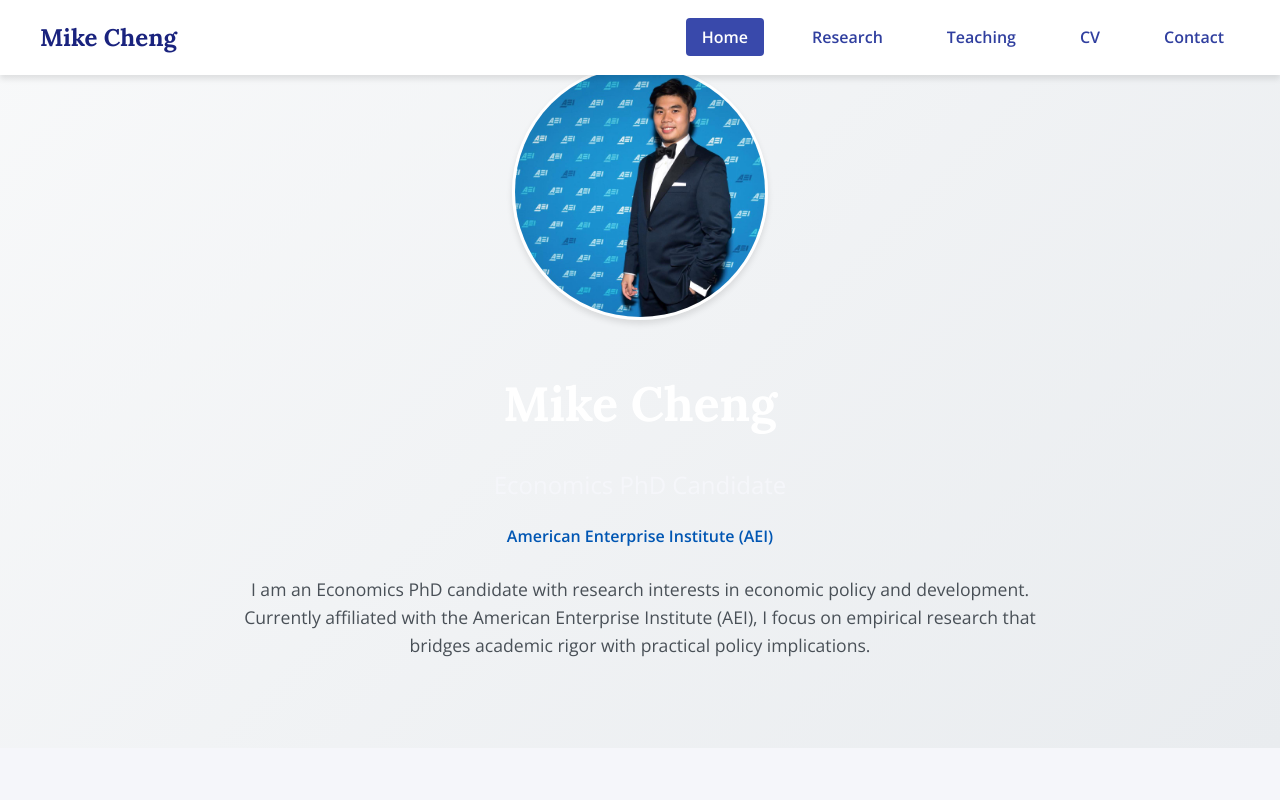
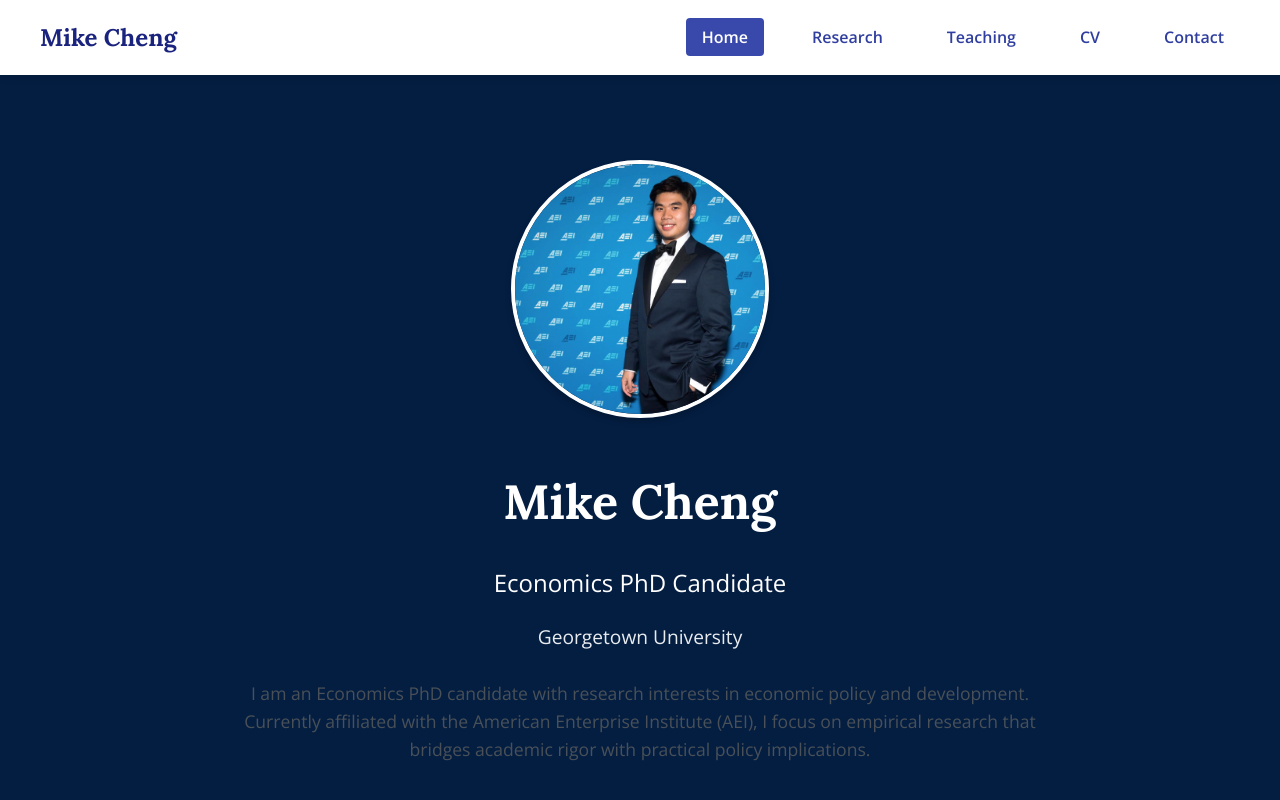
Before and after one commit to GodfatherCheng/personal, a plain HTML site: page index.html in a window 1280 px wide. Shown: the top 800 px of the page. Drawn offline with nearby package versions, Linux system fonts and the light colour scheme.

Commit message:
Restored Georgetown theme and fixed text colors

```diff
--- a/index.html
+++ b/index.html
@@ -27,7 +27,7 @@
                 <img src="images/profile.jpg" alt="Mike Cheng" class="profile-img">
                 <h1>Mike Cheng</h1>
                 <p class="subtitle">Economics PhD Candidate</p>
-                <p class="institution">American Enterprise Institute (AEI)</p>
+                <p class="institution">Georgetown University</p>
                 <p class="bio">I am an Economics PhD candidate with research interests in economic policy and development. Currently affiliated with the American Enterprise Institute (AEI), I focus on empirical research that bridges academic rigor with practical policy implications.</p>
             </div>
         </section>
--- a/styles.css
+++ b/styles.css
@@ -4,8 +4,9 @@
     --secondary-color: #303f9f;   /* Lighter Blue */
     --accent-color: #3949ab;      /* Accent Blue */
     --text-color: #212121;        /* Dark Text */
-    --light-gray: #f5f6fa;        /* Light Background */
+    --light-gray: #e9ecef;        /* Light Background */
     --white: #ffffff;
+    --georgetown-blue: #041E42;
     --max-width: 1200px;
     --shadow: 0 4px 6px rgba(0,0,0,0.1);
 }
@@ -22,6 +23,10 @@ body {
 h1, h2, h3, h4 {
     font-family: 'Lora', serif;
     color: var(--primary-color);
+}
+
+h1, .subtitle {
+    color: var(--white);
 }
 
 .container {
@@ -91,9 +96,10 @@ h1, h2, h3, h4 {
 
 /* Hero Section */
 .hero {
-    background: linear-gradient(135deg, #f8f9fa 0%, #e9ecef 100%);
-    padding: 4rem 0;
     text-align: center;
+    padding: 10rem 0 6rem;
+    background: var(--georgetown-blue);
+    color: var(--white);
 }
 
 .profile-img {
@@ -102,8 +108,8 @@ h1, h2, h3, h4 {
     border-radius: 50%;
     object-fit: cover;
     margin-bottom: 2rem;
-    box-shadow: 0 4px 6px rgba(0, 0, 0, 0.1);
-    border: 3px solid #fff;
+    border: 4px solid var(--white);
+    box-shadow: 0 4px 6px rgba(0, 0, 0, 0.2);
 }
 
 .profile-img:hover {
@@ -113,12 +119,10 @@ h1, h2, h3, h4 {
 .hero h1 {
     font-size: 3rem;
     margin: 0;
-    color: var(--white);
 }
 
 .subtitle {
     font-size: 1.5rem;
-    color: var(--light-gray);
     margin: 1rem 0;
     font-weight: 300;
 }
@@ -132,8 +136,8 @@ h1, h2, h3, h4 {
 }
 
 .institution {
-    color: #0056b3;
-    font-weight: 600;
+    color: var(--light-gray);
+    font-size: 1.2rem;
     margin-top: 0.5rem;
 }
 
```
